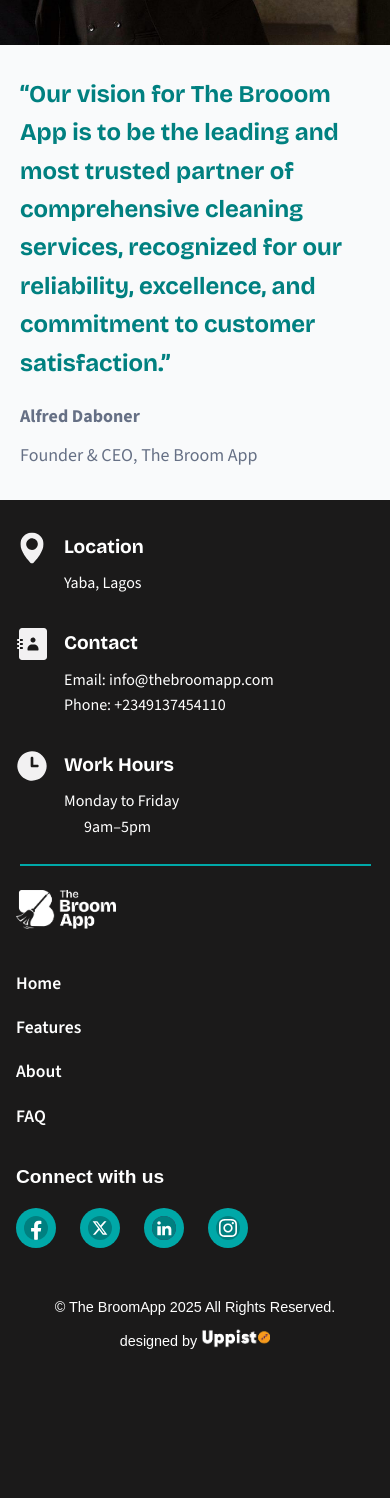
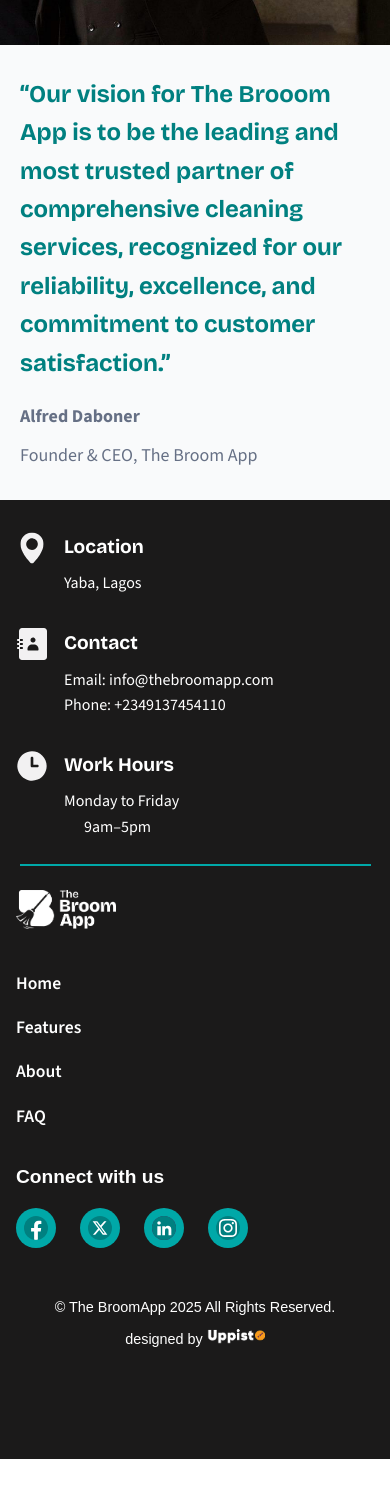
Before and after one commit to Uppist/broomapp, a React (Vite) app: page / in a window 390 px wide. Shown: the part 6813-8311 px from the top of the page. After the commit the page ends 8272 px from the top, so only its background shows below. Built offline with nearby package versions, Linux system fonts and the light colour scheme.

Commit message:
Update on footer

```diff
--- a/src/styles.css
+++ b/src/styles.css
@@ -1401,15 +1401,15 @@ body::-webkit-scrollbar {
 }
 
 .uppist-icon {
-  width: 75px;
-  height: 23px;
+  width: 61px;
+  height: 18px;
 }
 
 /* Mobile Responsiveness for Footer */
 @media (max-width: 768px) {
   .footer {
     padding: 2rem 0; /* Reduced padding for mobile */
-    padding-bottom: 150px;
+    padding-bottom: 100px;
   }
 
   .footer-top {
@@ -1524,8 +1524,8 @@ body::-webkit-scrollbar {
     gap: 0.25rem;
   }
   .uppist-icon {
-    width: 69px;
-    height: 21px;
+    width: 58px;
+    height: 17px;
   }
 }
 
```
